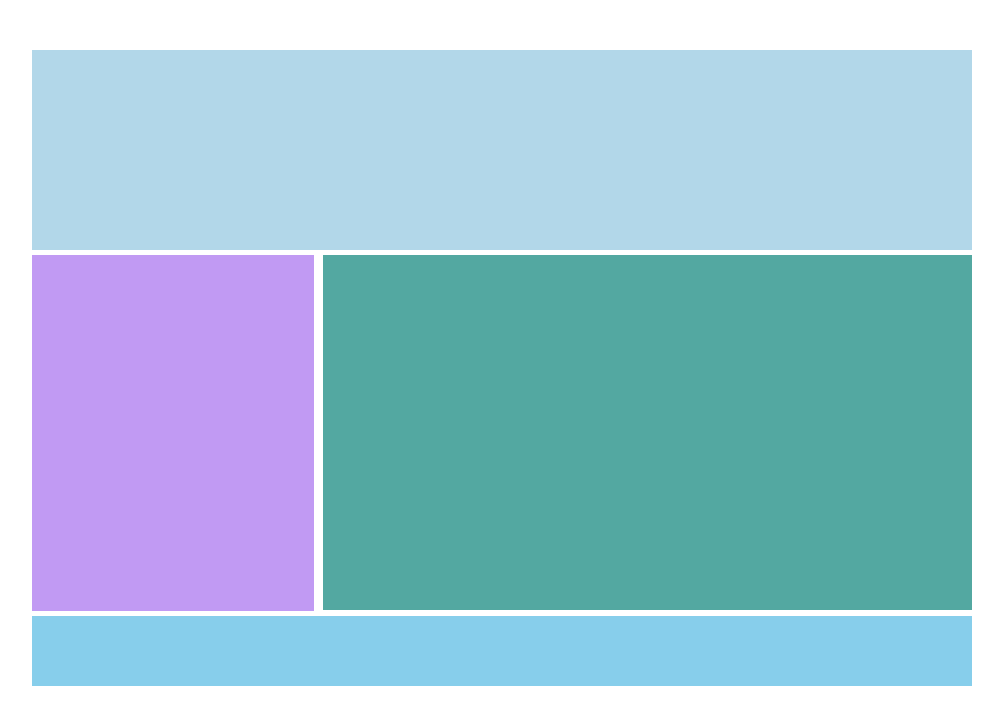
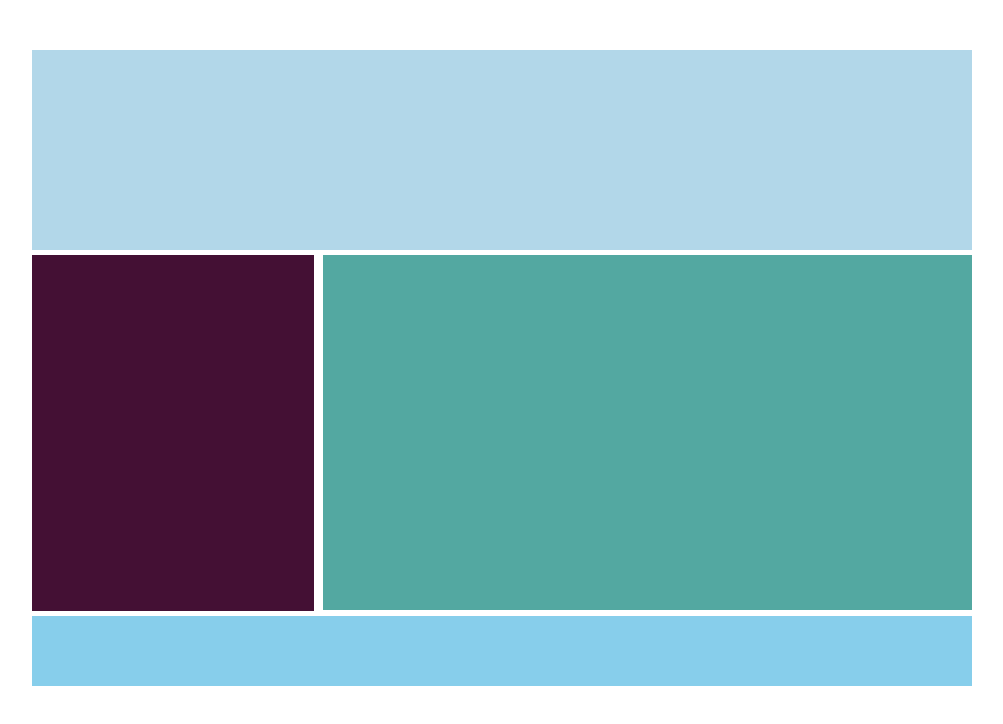
Before and after one commit to ID0NTMIND/AdaptivePage, a plain HTML site: page index.html in a window 1280 px wide. Shown: the whole page, without its empty margins (138-1141 px from the left). Drawn offline with Linux system fonts and the light colour scheme.

Commit message:
Update style.css

```diff
--- a/style.css
+++ b/style.css
@@ -16,7 +16,7 @@ body{
     height: 200px;
 }
 .sideLeft {
-    background: #c19af3;
+    background: #441034;
     width: 30%;
     height: 354px;
     margin-top: 5px;
```
